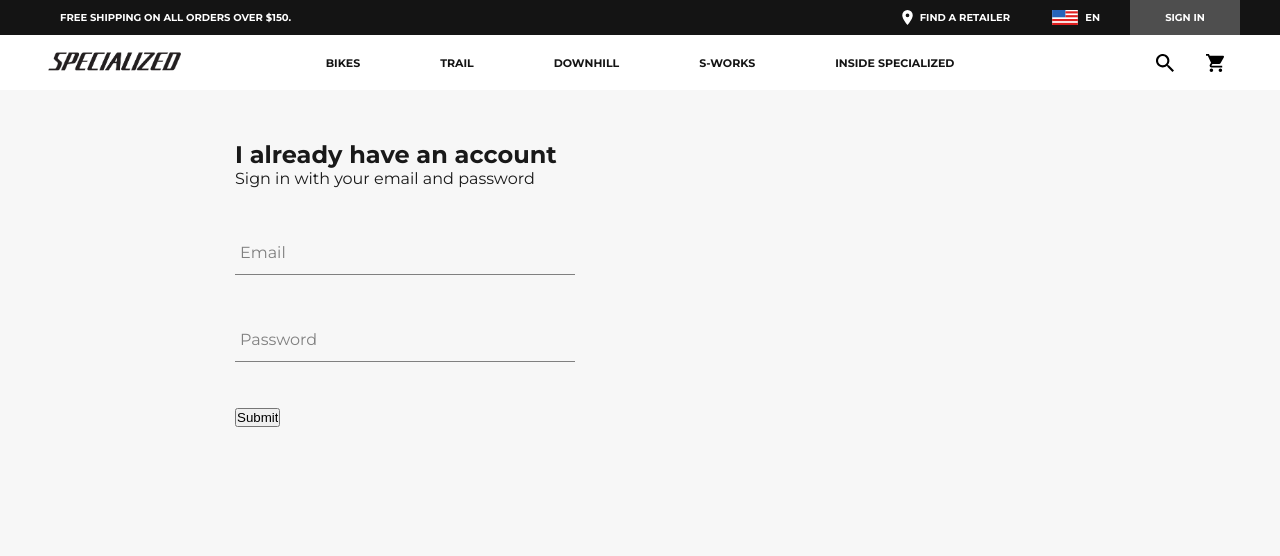
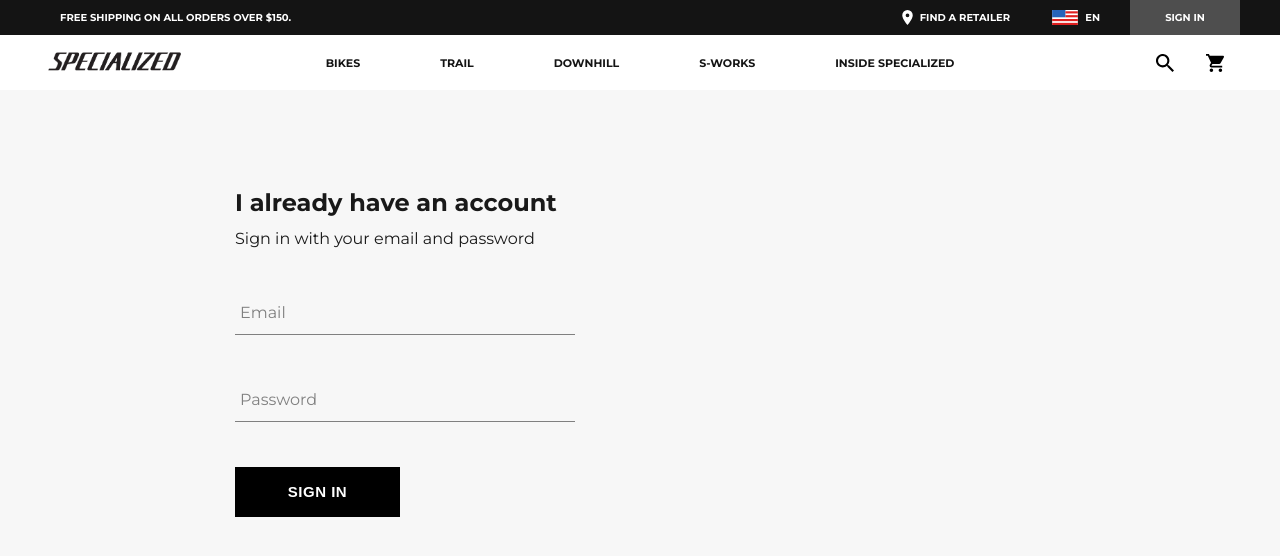
Before and after one commit to roheat/specialized, a React (Create React App) app: page /sign-in in a window 1280 px wide. Shown: the top 556 px of the page. Built offline with nearby package versions, Linux system fonts and the light colour scheme.

Commit message:
button added

```diff
--- /dev/null
+++ b/src/components/custom-button/custom-button.component.jsx
@@ -0,0 +1,11 @@
+import React from "react";
+
+import "./custom-button.styles.scss";
+
+export default function CustomButton({ children, ...otherProps }) {
+  return (
+    <button className="custom-button" {...otherProps}>
+      {children}
+    </button>
+  );
+}
--- /dev/null
+++ b/src/components/custom-button/custom-button.styles.scss
@@ -0,0 +1,21 @@
+.custom-button {
+  min-width: 165px;
+  width: auto;
+  height: 50px;
+  letter-spacing: 0.5px;
+  line-height: 50px;
+  padding: 0 35px 0 35px;
+  font-size: 15px;
+  background-color: black;
+  color: white;
+  text-transform: uppercase;
+  font-weight: bolder;
+  border: none;
+  cursor: pointer;
+
+  &:hover {
+    background-color: white;
+    color: black;
+    border: 1px solid black;
+  }
+}
--- a/src/components/sign-in/sign-in.component.jsx
+++ b/src/components/sign-in/sign-in.component.jsx
@@ -1,6 +1,7 @@
 import React, { Component } from "react";
 
 import FormInput from "../form-input/form-input.component";
+import CustomButton from "../custom-button/custom-button.component";
 
 import "./sign-in.styles.scss";
 
@@ -47,7 +48,7 @@
             label="Password"
           />
 
-          <input type="submit" value="Submit" />
+          <CustomButton type="submit">Sign In</CustomButton>
         </form>
       </div>
     );
--- a/src/components/sign-in/sign-in.styles.scss
+++ b/src/components/sign-in/sign-in.styles.scss
@@ -3,9 +3,8 @@
   display: flex;
   flex-direction: column;
   padding: 20px;
-
-  .title {
-    margin: 10px 0px;
+  h2 {
+    margin: 2em 0 0.5em;
   }
 
   .buttons {
```
